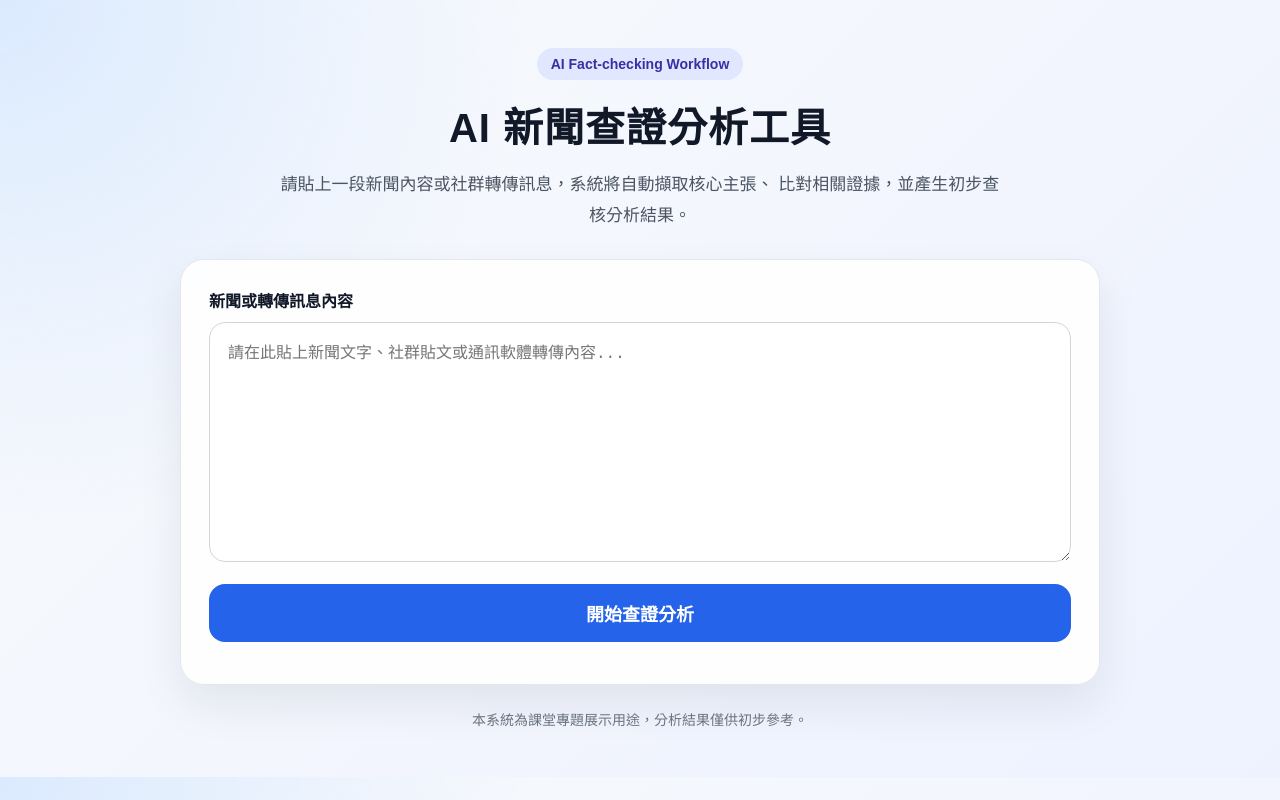
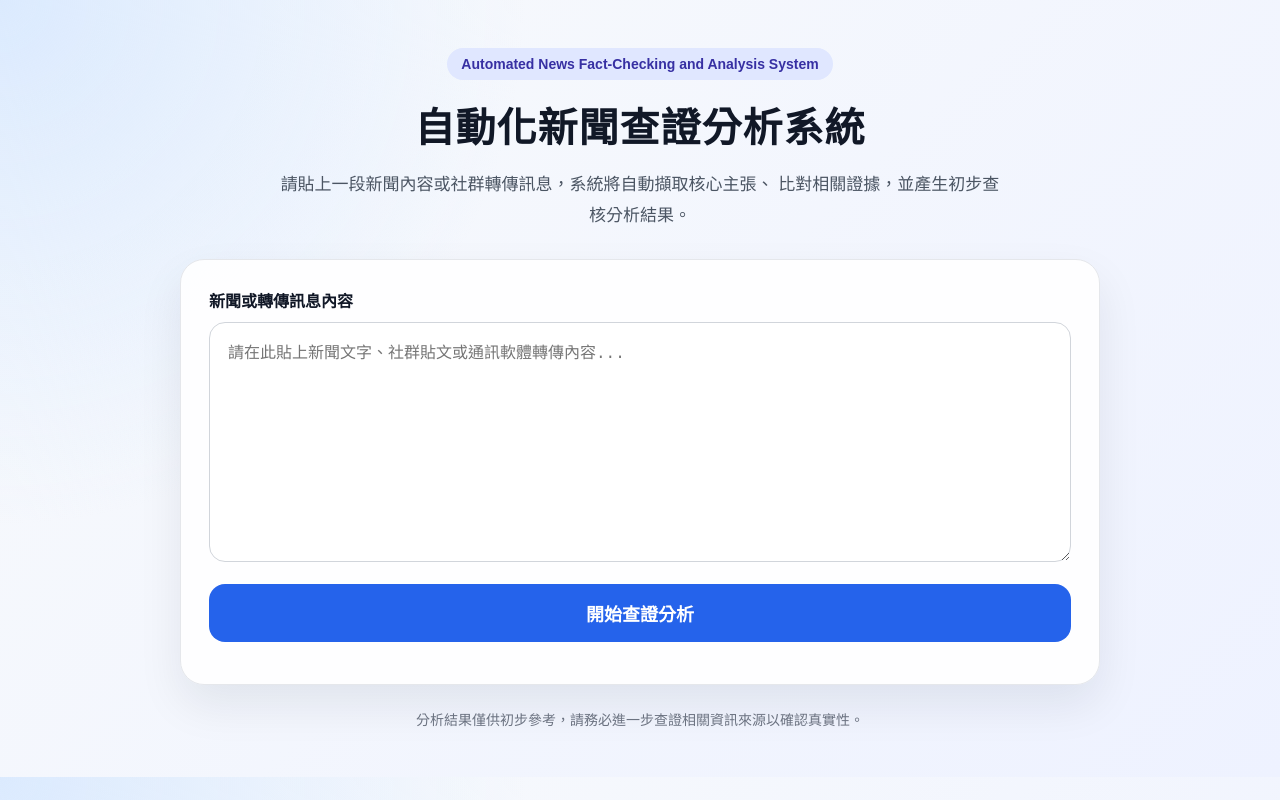
Before and after one commit to SalleyGuo/NewsChecker, a website: page public/index.html in a window 1280 px wide. Drawn offline with Linux system fonts and the light colour scheme.

Commit message:
edit some words in index

```diff
--- a/public/index.html
+++ b/public/index.html
@@ -12,9 +12,9 @@
 <body>
   <main class="page">
     <section class="hero">
-      <div class="badge">AI Fact-checking Workflow</div>
+      <div class="badge">Automated News Fact-Checking and Analysis System</div>
 
-      <h1>AI 新聞查證分析工具</h1>
+      <h1>自動化新聞查證分析系統</h1>
 
       <p class="description">
         請貼上一段新聞內容或社群轉傳訊息，系統將自動擷取核心主張、
@@ -43,7 +43,7 @@
     </section>
 
     <footer>
-      本系統為課堂專題展示用途，分析結果僅供初步參考。
+      分析結果僅供初步參考，請務必進一步查證相關資訊來源以確認真實性。
     </footer>
   </main>
 
```
